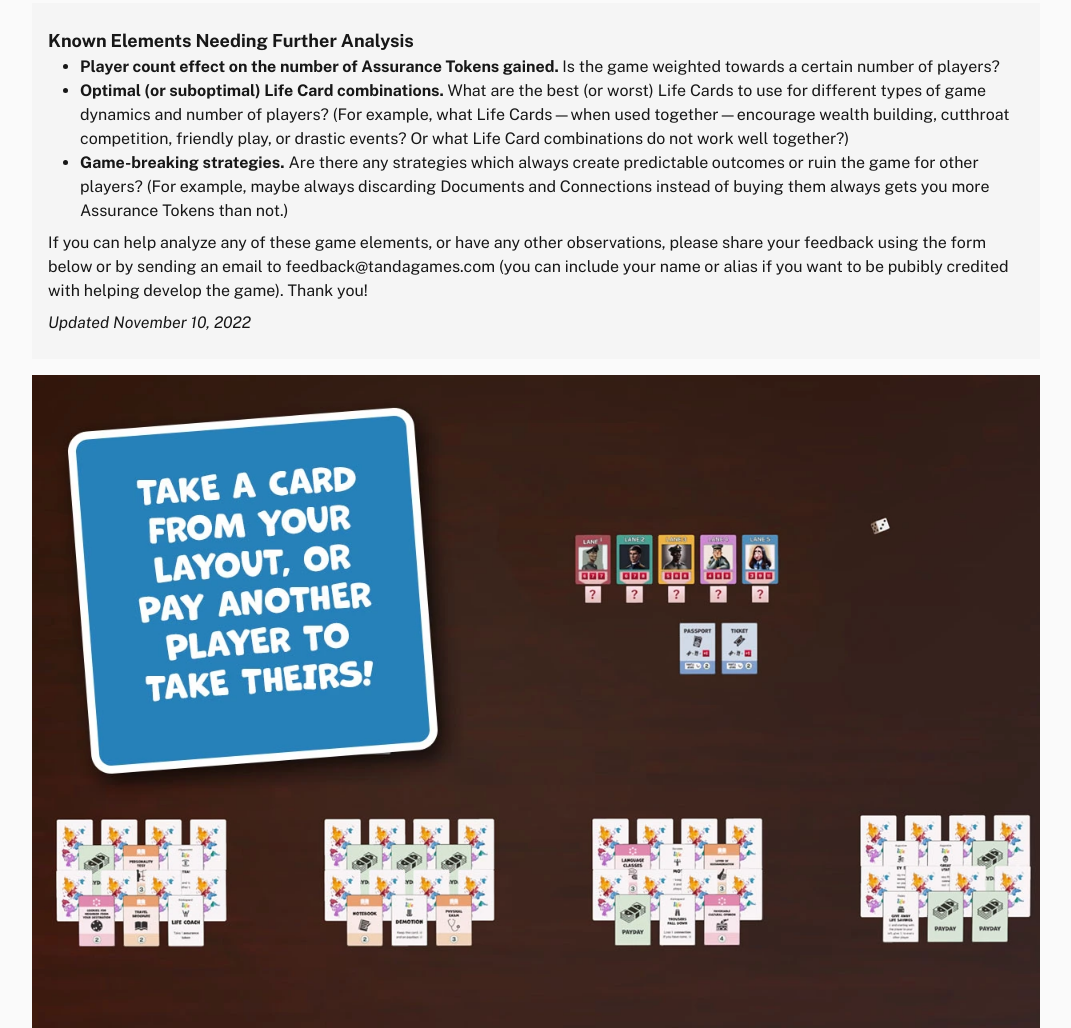
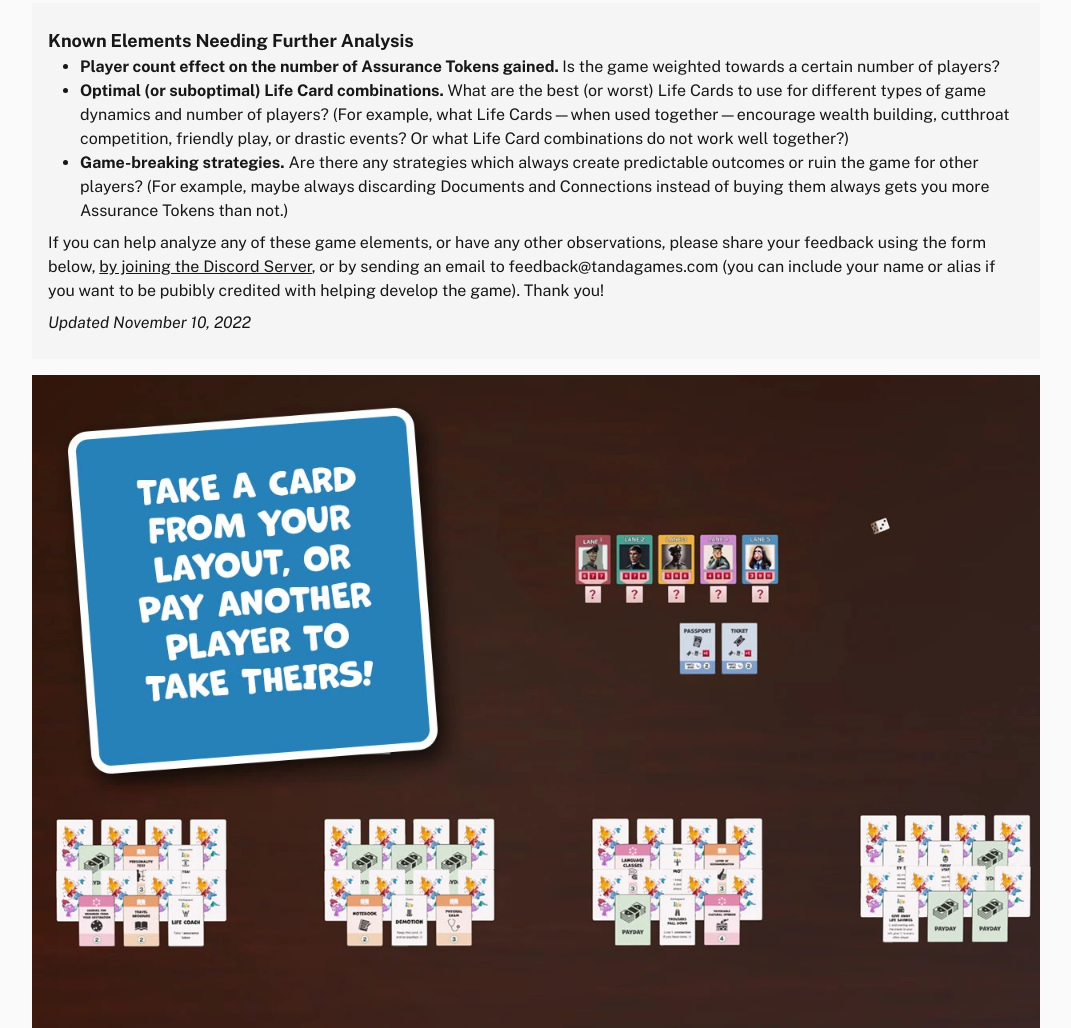
Before and after one commit to jdvlpr/tanda-games-website, an Astro site: page /emigration in a window 1280 px wide. Shown: the part 1380-2408 px from the top of the page, without its empty margins (104-1175 px from the left). Built offline with nearby package versions, Linux system fonts and the light colour scheme; Astro itself is replaced by a stand-in of ours; a web font is replaced by a local one.

Commit message:
updated guidebook

```diff
--- a/package.json
+++ b/package.json
@@ -1,7 +1,7 @@
 {
   "name": "tandagames.com",
   "type": "module",
-  "version": "0.2.3",
+  "version": "0.2.4",
   "private": true,
   "scripts": {
     "dev": "astro dev",
--- a/src/pages/emigration/index.astro
+++ b/src/pages/emigration/index.astro
@@ -189,10 +189,15 @@ const variants = [
                         <p class="my-2">
                             If you can help analyze any of these game elements,
                             or have any other observations, please share your
-                            feedback using the form below or by sending an email
-                            to feedback@tandagames.com (you can include your
-                            name or alias if you want to be pubibly credited
-                            with helping develop the game). Thank you!
+                            feedback using the form below, <a
+                                href="https://discord.gg/aDV6NY73H2"
+                                target="_blank"
+                                class="underline cursor-pointer"
+                                >by joining the Discord Server</a
+                            >, or by sending an email to feedback@tandagames.com
+                            (you can include your name or alias if you want to
+                            be pubibly credited with helping develop the game).
+                            Thank you!
                         </p>
                         <p class="italic my-2">Updated November 10, 2022</p>
                     </div>
```
Also changed, not shown: 1 other file.
